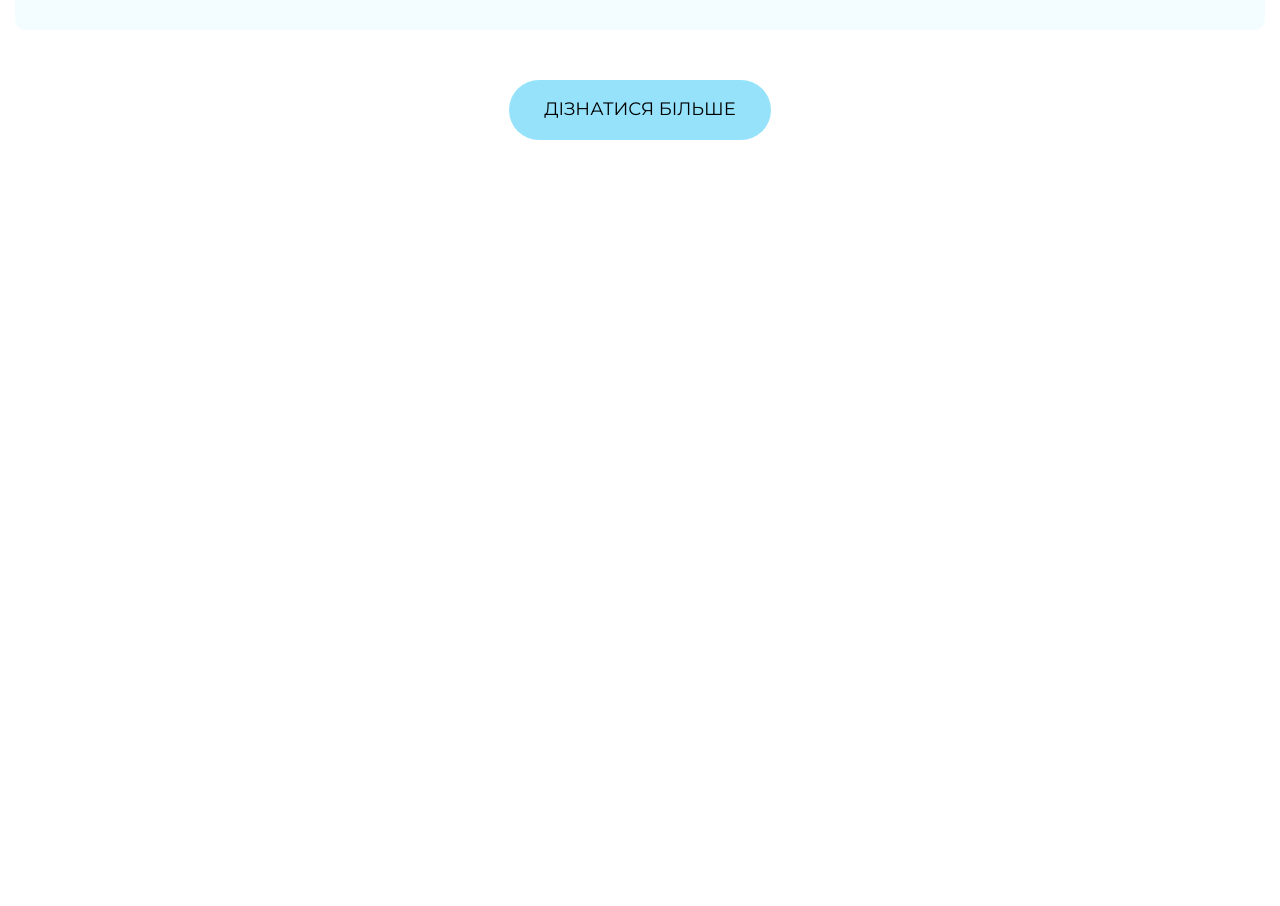
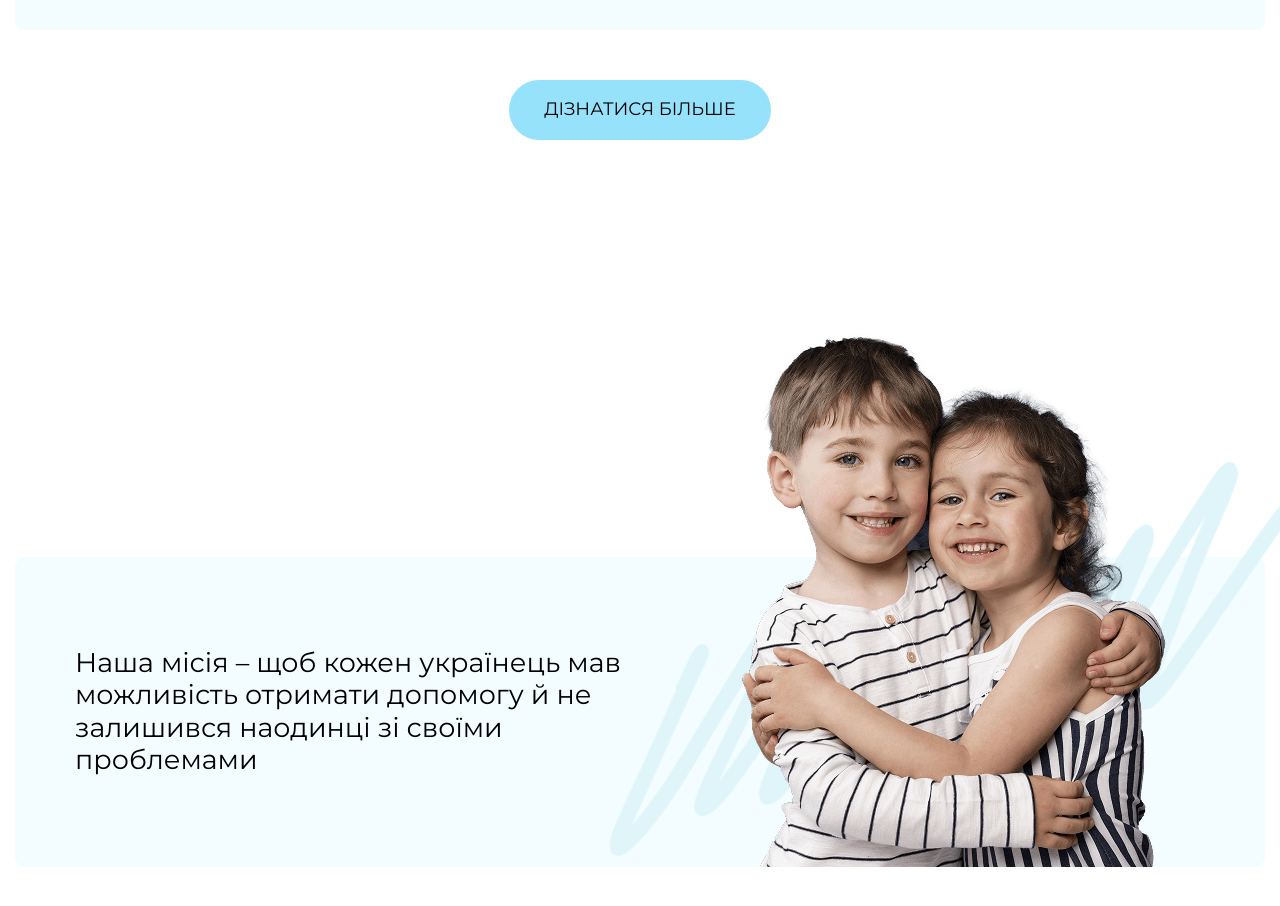
Before and after one commit to JustFantick/freshcode-frontend-intro-practice, a website built with webpack: page src/index.html in a window 1280 px wide. Shown: the part 2446-3352 px from the top of the page. Before the commit the page ends 2746 px from the top, so only its background shows below. Built offline with nearby package versions, Linux system fonts and the light colour scheme.

Commit message:
feat: add purpose section

```diff
--- a/src/index.html
+++ b/src/index.html
@@ -105,6 +105,24 @@
                     <button type="button" class="button"> Дізнатися більше </button>
                 </div>
             </section>
+
+            <section class="purpose-section _section-padding-bottom">
+                <div class="purpose-section__container">
+                    <div class="purpose-section__text">
+                        <div>
+                            <h6>
+                                Наша місія – щоб кожен українець мав можливість отримати допомогу й не залишився
+                                наодинці зі своїми проблемами
+                            </h6>
+                        </div>
+                    </div>
+
+                    <div class="purpose-section__img">
+                        <img src="assets/smiling-kids.png" alt="Smiling kids" class="_content-img" />
+                        <img src="assets/background-sketch.png" alt="Background sketch" class="_bg-img" />
+                    </div>
+                </div>
+            </section>
         </main>
 
         <footer class="footer" id="contact"> </footer>
--- a/src/scss/_sections.scss
+++ b/src/scss/_sections.scss
@@ -92,3 +92,74 @@ section {
         }
     }
 }
+
+.purpose-section {
+    &__container {
+        display: grid;
+        grid-template-columns: 1fr 1fr;
+
+        position: relative;
+        z-index: 5;
+
+        .purpose-section__img {
+            grid-column: 2;
+        }
+
+        @media (max-width: 1024px) {
+            display: flex;
+            flex-direction: column-reverse;
+            gap: rem(20);
+        }
+    }
+
+    &__img {
+        display: flex;
+        justify-content: center;
+
+        position: relative;
+        z-index: 6;
+
+        ._content-img {
+            position: relative;
+            z-index: 8;
+
+            @media (max-width: 1024px) {
+                max-width: 55%;
+            }
+        }
+
+        ._bg-img {
+            position: absolute;
+            bottom: 5%;
+            left: 50%;
+            transform: translateX(-50%) scale(1.1);
+            max-height: 75%;
+
+            z-index: 7;
+        }
+    }
+
+    &__text {
+        margin: 0 15px;
+        position: absolute;
+        bottom: 0;
+        left: 0;
+        width: clamp(0px, 100%, calc(100vw - 30px));
+        background-color: rgb(243, 253, 255);
+        border-radius: rem(10);
+
+        padding-top: clamp(1.5rem, calc(-0.95rem + 9.23vw), 5.63rem); // 425-1140px | 24-80px
+        padding-bottom: clamp(1.5rem, calc(-0.95rem + 9.23vw), 5.63rem); // 425-1140px | 24-80px
+        padding-left: clamp(0.94rem, calc(-0.73rem + 6.29vw), 3.75rem); // 425-1140px | 15-60px
+        padding-right: clamp(0.94rem, calc(-0.73rem + 6.29vw), 3.75rem); // 425-1140px | 15-60px
+
+        display: grid;
+        grid-template-columns: 1fr 1fr;
+
+        @media (max-width: 1024px) {
+            position: static;
+            display: block;
+            margin: 0;
+        }
+    }
+}
```
